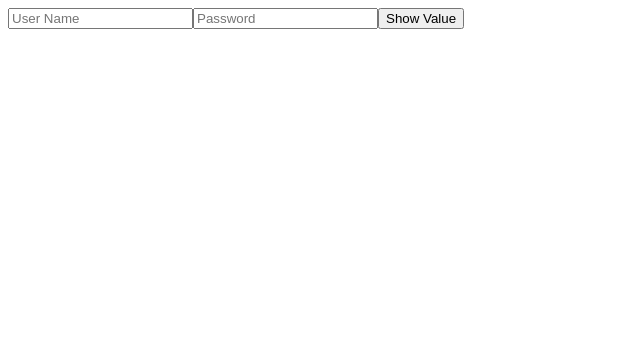
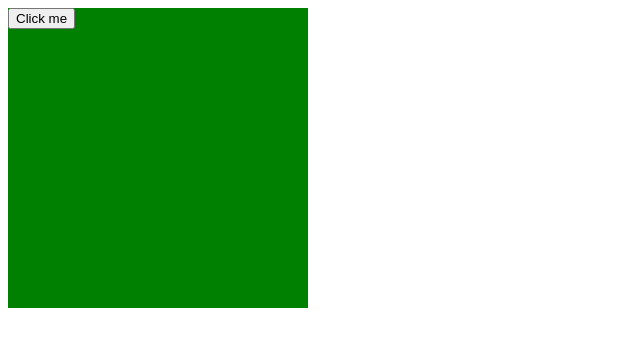
Before and after one commit to Lerik13/react-custom-hooks, a React (Create React App) app: page / in a window 1280 px wide. Shown: the top 346 px of the page, without its empty margins (0-640 px from the left). Built offline with nearby package versions, Linux system fonts and the light colour scheme.

Commit message:
2 hook: 'useHover' - depends on hovering change color of div

```diff
--- a/src/App.js
+++ b/src/App.js
@@ -1,15 +1,11 @@
 import React, { useState } from 'react';
-import useInput from './hooks/useInput';
+import Hover from './components/Hover';
 
 const App = () => {
-	const userName = useInput('')
-	const password = useInput('')
 
 	return (
 		<div>
-			<input {...userName} type="text" placeholder="User Name"/>
-			<input {...password} type="text" placeholder="Password"/>
-			<button onClick={() => console.log(userName.value, password.value)}>Show Value</button>
+			<Hover/>
 		</div>
 	);
 };
--- /dev/null
+++ b/src/components/Hover.jsx
@@ -0,0 +1,17 @@
+import React, { useRef } from 'react';
+import useHover from '../hooks/useHover';
+
+const Hover = () => {
+	const ref = useRef()
+	const isHovering = useHover(ref)
+
+	console.log(isHovering);
+
+	return (
+		<div ref={ref} style={{width: 300, height: 300, background: isHovering ? 'red' : 'green'}}>
+			<button onClick={() => console.log(ref.current)}>Click me</button>
+		</div>
+	);
+};
+
+export default Hover;
--- /dev/null
+++ b/src/hooks/useHover.js
@@ -0,0 +1,28 @@
+import { useEffect, useState } from "react";
+
+export default function useHover(ref) {
+	const [isHovering, setHovering] = useState(false);
+
+	const on = () => setHovering(true)
+	const off = () => setHovering(false)
+
+	useEffect(() => {
+		if (!ref.current) {
+			return;
+		}
+		const node = ref.current
+
+		node.addEventListener('mouseenter', on)
+		node.addEventListener('mousemove', on)
+		node.addEventListener('mouseleave', off)
+
+		// Unmount of component
+		return function() {
+			node.removeEventListener('mouseenter', on)
+			node.removeEventListener('mousemove', on)
+			node.removeEventListener('mouseleave', off)
+		}
+	}, [])
+
+	return isHovering;
+}
```
